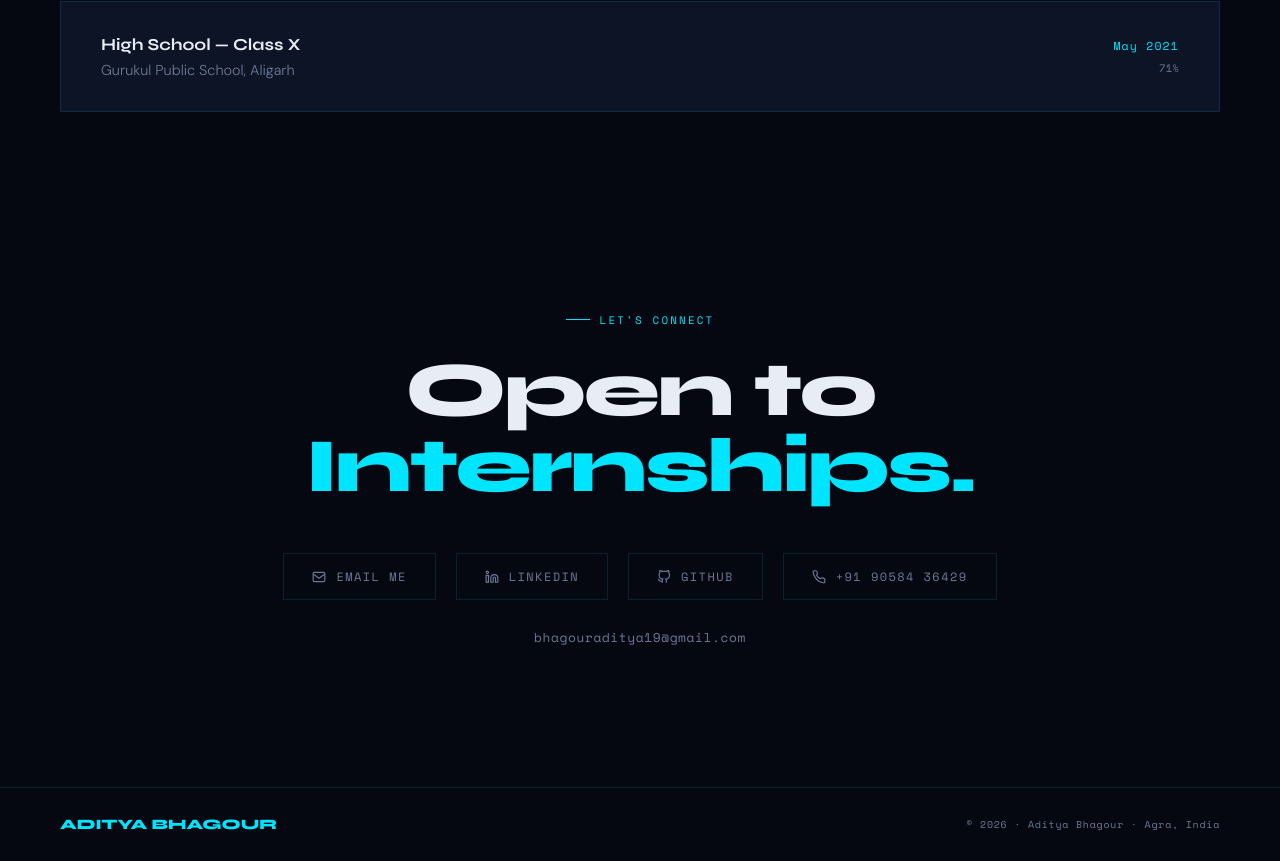
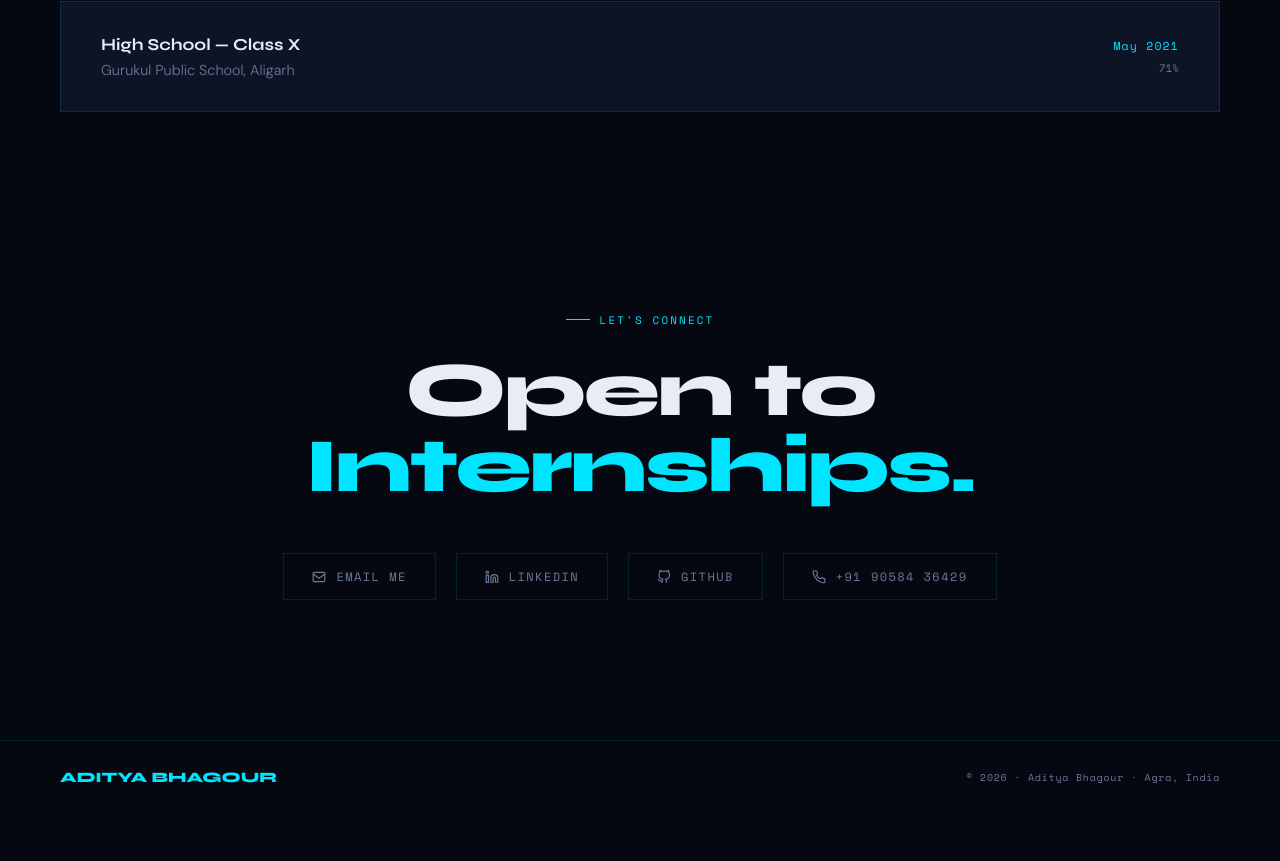
Before and after one commit to AdityaBhagour19/AdityaBhagour19.github.io, a plain HTML site: page index.html in a window 1280 px wide. Shown: the part 5276-6137 px from the top of the page. After the commit the page ends 6090 px from the top, so only its background shows below. Drawn offline with nearby package versions, Linux system fonts and the light colour scheme.

Commit message:
Refactor contact section by simplifying email handling
Removed email link click handler and email display paragraph.

```diff
--- a/index.html
+++ b/index.html
@@ -921,7 +921,7 @@
     Open to<br><span class="accent">Internships.</span>
   </h2>
   <div class="contact-links reveal reveal-delay-2">
-    <a href="mailto:bhagouraditya19@gmail.com" id="emailLink" class="contact-link">
+    <a href="mailto:bhagouraditya19@gmail.com" class="contact-link">
       <svg viewBox="0 0 24 24" fill="none" stroke="currentColor" stroke-width="2"><rect x="2" y="4" width="20" height="16" rx="2"/><path d="m2 7 10 7 10-7"/></svg>
       Email Me
     </a>
@@ -938,9 +938,6 @@
       +91 90584 36429
     </a>
   </div>
-  <p class="reveal reveal-delay-3" style="margin-top:28px;font-family:'Space Mono',monospace;font-size:0.8rem;color:var(--muted);letter-spacing:0.05em;">
-    bhagouraditya19@gmail.com
-  </p>
 </section>
 
 <!-- FOOTER -->
@@ -980,15 +977,6 @@
     navLinks.classList.remove('open');
     navToggle.setAttribute('aria-expanded', 'false');
   }));
-
-  // Email button: mailto: does nothing when no mail app is set up, so open Gmail on desktop
-  const emailLink = document.getElementById('emailLink');
-  emailLink.addEventListener('click', e => {
-    if (window.matchMedia('(hover: hover)').matches) {
-      e.preventDefault();
-      window.open('https://mail.google.com/mail/?view=cm&fs=1&to=bhagouraditya19@gmail.com', '_blank', 'noopener');
-    }
-  });
 </script>
 </body>
 </html>
```
